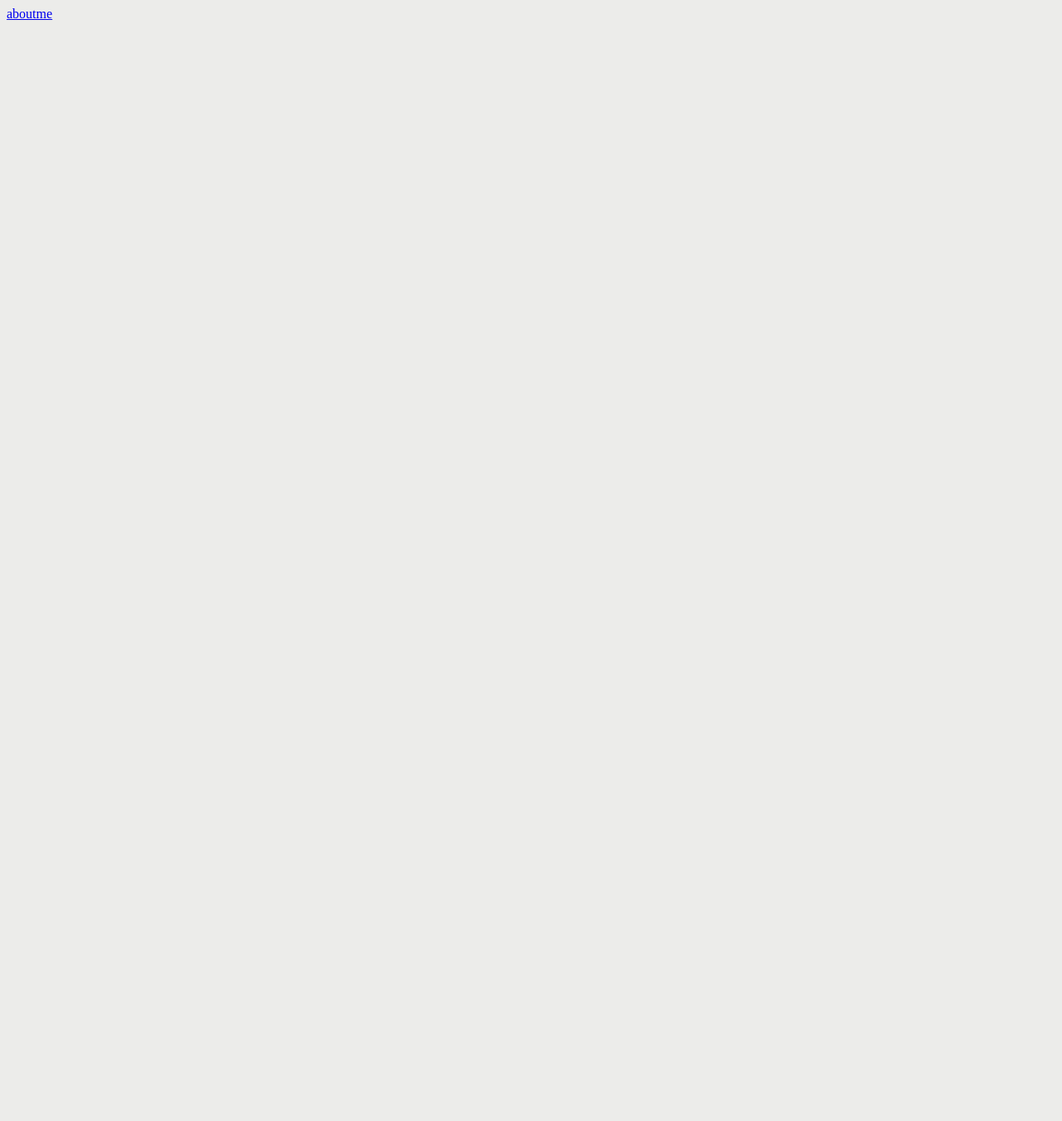
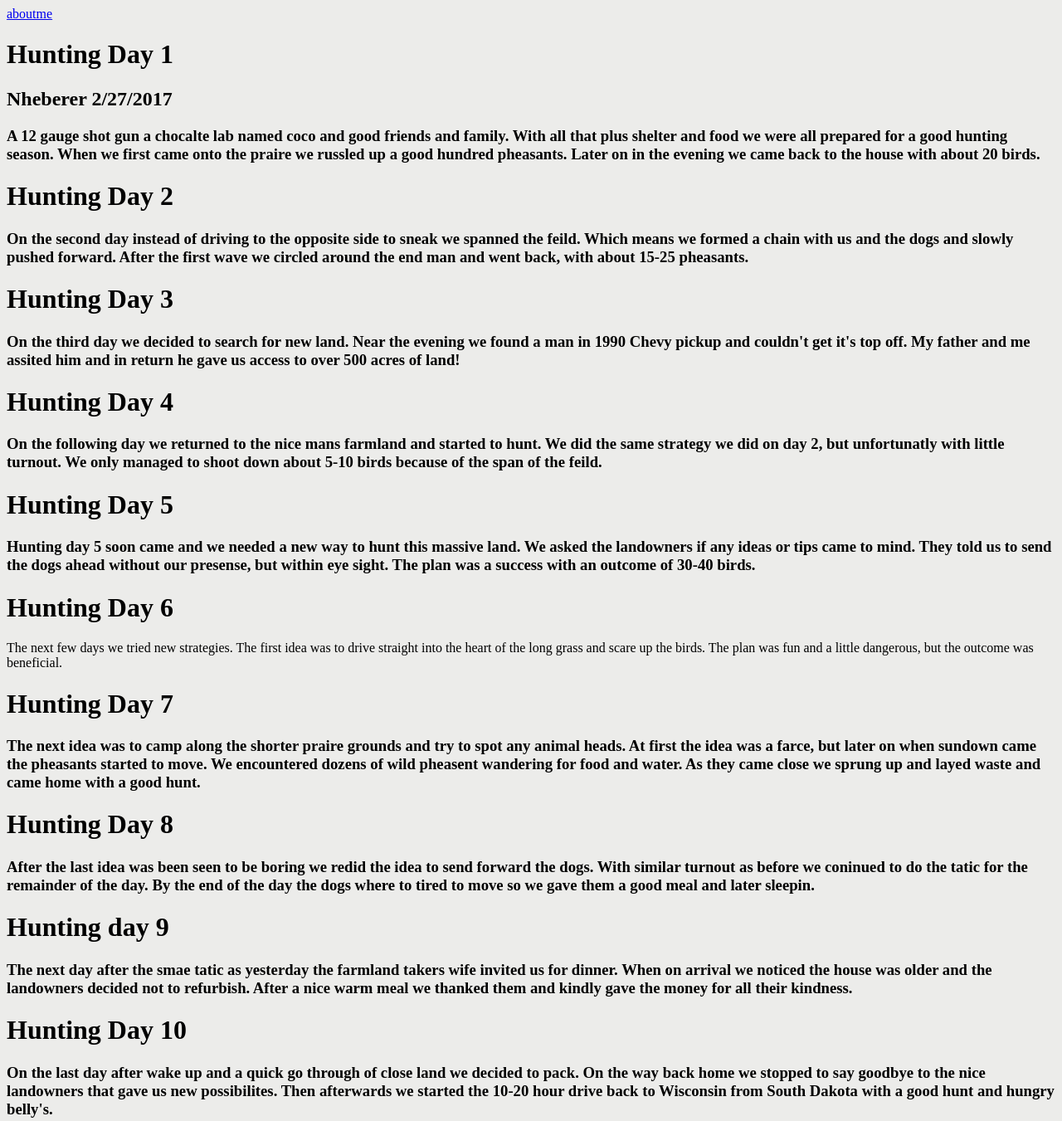
Before and after one commit to nheberer/aboutme, a plain HTML site: page blog.html in a window 1280 px wide. Shown: the whole page at 83% size. Before the commit the page ends 800 px from the top, so only its background shows below. Drawn offline with Linux system fonts and the light colour scheme.

Commit message:
(10 paragraphs)

```diff
--- a/blog.html
+++ b/blog.html
@@ -5,6 +5,31 @@
  </head>
  <body bgcolor="#ECECEA">
 <a href="index.html">aboutme</a>
-
+<h1>Hunting Day 1</h1>
+<h2> Nheberer 2/27/2017</h2>
+<h3> A 12 gauge shot gun a chocalte lab named coco and good friends and family. With all that plus shelter and food we were all prepared for a good hunting season.
+When we first came onto the praire we russled up a good hundred pheasants. Later on in the evening we came back to the house with about 20 birds.</h3>
+<h1> Hunting Day 2</h1>
+<h3>On the second day instead of driving to the opposite side to sneak we spanned the feild. Which means we formed a chain with us and the dogs and slowly pushed forward.
+After the first wave we circled around the end man and went back, with about 15-25 pheasants.</h3>
+<h1>Hunting Day 3</h1>
+ <h3>On the third day we decided to search for new land. Near the evening we found a man in 1990 Chevy pickup and couldn't get it's top off.
+ My father and me assited him and in return he gave us access to over 500 acres of land!</h3>
+ <h1>Hunting Day 4</h1>
+ <h3>On the following day we returned to the nice mans farmland and started to hunt. We did the same strategy we did on day 2, but unfortunatly with little turnout.
+ We only managed to shoot down about 5-10 birds because of the span of the feild.</h3>
+ <h1>Hunting Day 5</h1>
+ <h3>Hunting day 5 soon came and we needed a new way to hunt this massive land. We asked the landowners if any ideas or tips came to mind. They told us to send the dogs ahead without our presense, but within eye sight. The plan was a success with an outcome of 30-40 birds. </h3>
+ <h1>Hunting Day 6</h1>
+ The next few days we tried new strategies. The first idea was to drive straight into the heart of the long grass and scare up the birds. The plan was fun and a little dangerous, but the outcome was beneficial.
+ <h1>Hunting Day 7</h1>
+ <h3>The next idea was to camp along the shorter praire grounds and try to spot any animal heads. At first the idea was a farce, but later on when sundown came the pheasants started to move. We encountered dozens of wild pheasent wandering for food and water. As they came close we sprung up and layed waste and came home with a good hunt. </h3>
+ <h1>Hunting Day 8</h1>
+ <h3>After the last idea was been seen to be boring we redid the idea to send forward the dogs. With similar turnout as before we coninued to do the tatic for the remainder of the day.
+ By the end of the day the dogs where to tired to move so we gave them a good meal and later sleepin.</h3>
+ <h1>Hunting day 9</h1>
+ <h3>The next day after the smae tatic as yesterday the farmland takers wife invited us for dinner. When on arrival we noticed the house was older and the landowners decided not to refurbish. After a nice warm meal we thanked them and kindly gave the money for all their kindness.</h3>
+ <h1>Hunting Day 10</h1>
+ <h3> On the last day after wake up and a quick go through of close land we decided to pack. On the way back home we stopped to say goodbye to the nice landowners that gave us new possibilites. Then afterwards we started the 10-20 hour drive back to Wisconsin from South Dakota with a good hunt and hungry belly's.
  </body>
  </html>
```
